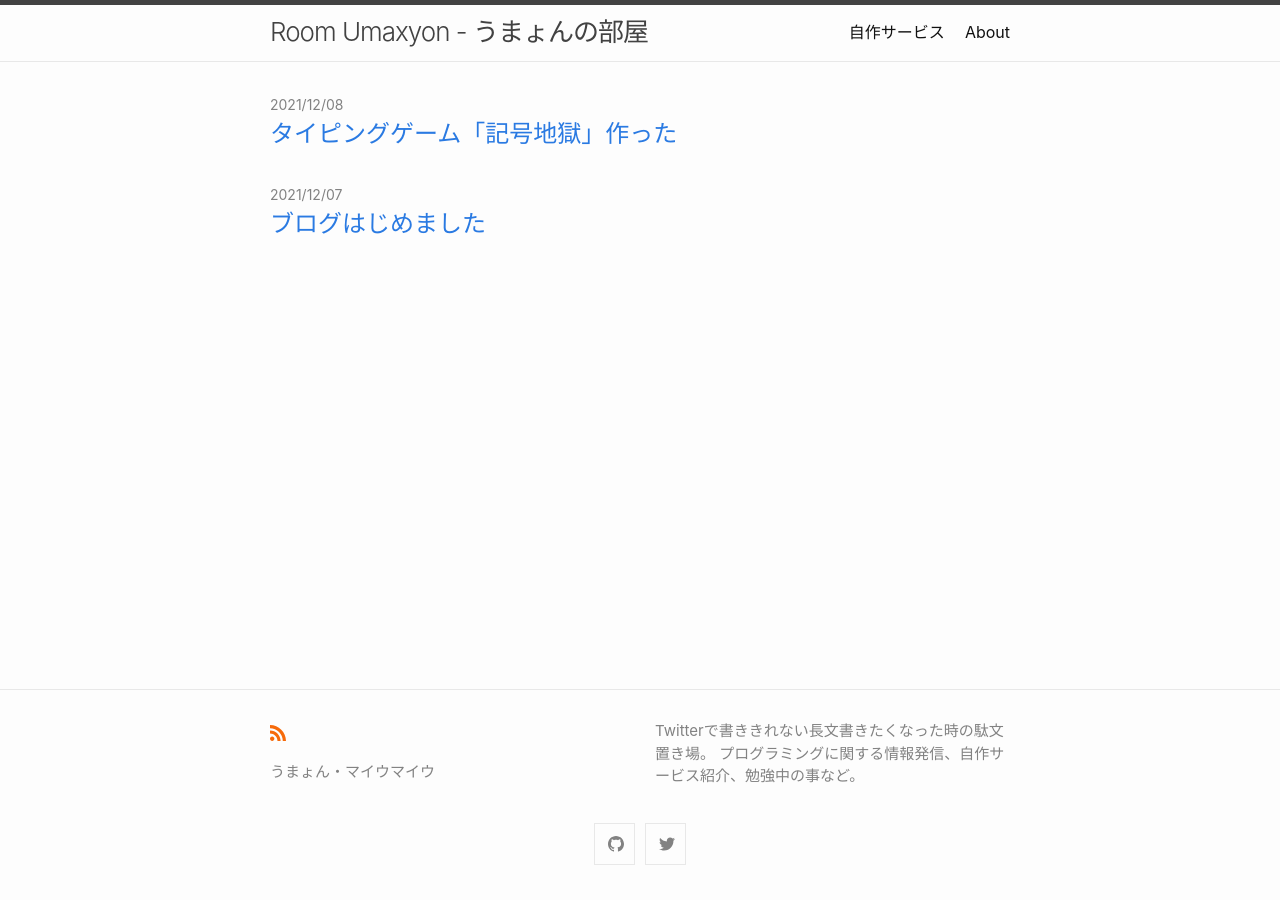
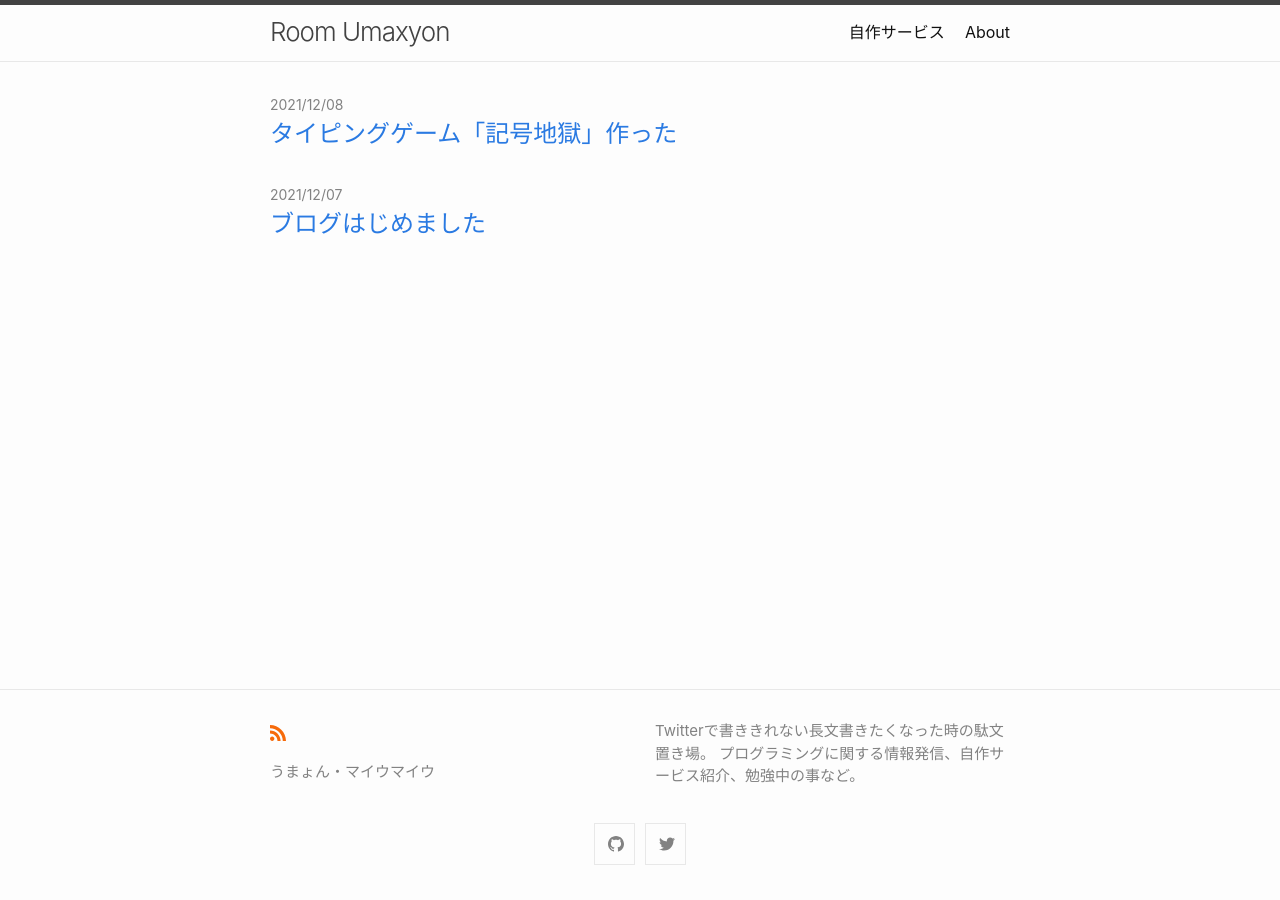
Before and after one commit to umaxyon/MaiuBlog, a Jekyll site: the page built from index.markdown, in a window 1280 px wide. Built offline with Jekyll 4.4.1, drawn with Linux system fonts in a browser that asks for light colours.

Commit message:
タイトル変更

```diff
--- a/_config.yml
+++ b/_config.yml
@@ -18,7 +18,7 @@
 # You can create any custom variable you would like, and they will be accessible
 # in the templates via {{ site.myvariable }}.
 
-title: Room Umaxyon - うまょんの部屋
+title: Room Umaxyon
 author:
   name: うまょん・マイウマイウ
   email:
```
